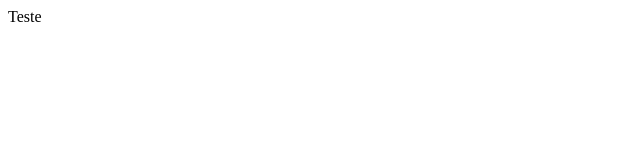
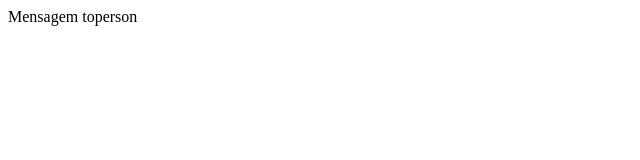
Before and after one commit to lucasnbat/clone-tabnews-lucasnbat, a Next.js app: page / in a window 1280 px wide. Shown: the top 160 px of the page, without its empty margins (0-640 px from the left). Built offline with nearby package versions, Linux system fonts and the light colour scheme.

Commit message:
Testando dar push no inpushável

```diff
--- a/pages/index.js
+++ b/pages/index.js
@@ -1,6 +1,6 @@
 function Home() {
     return (
-        <div>Teste</div>
+        <div>Mensagem toperson</div>
     );
 }
 
```
